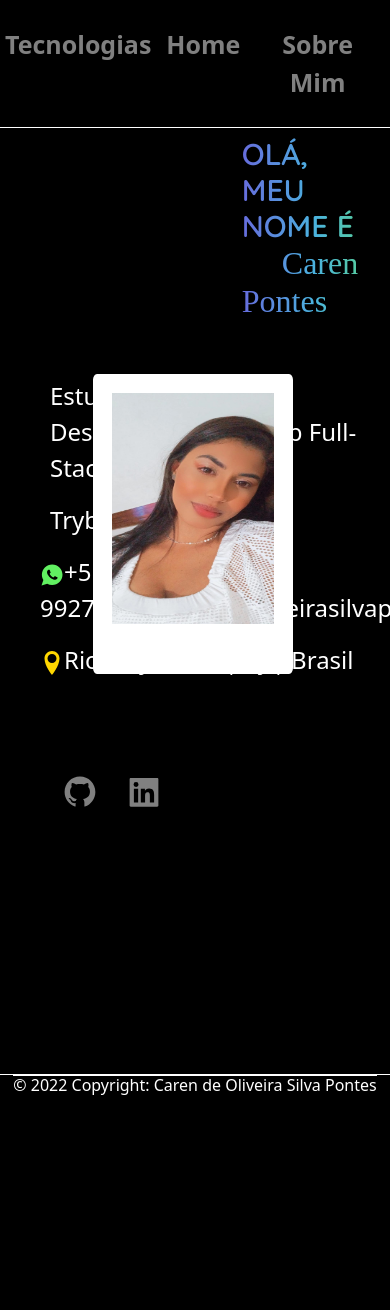
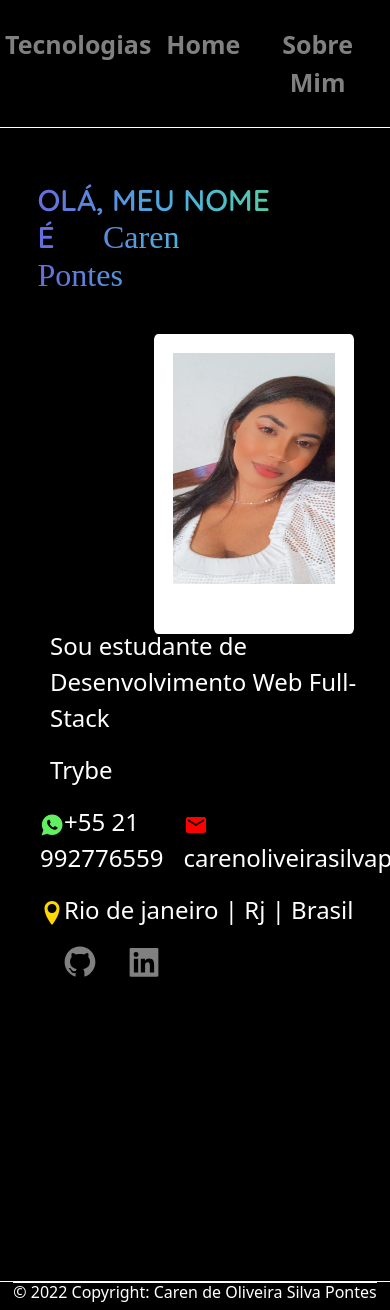
Before and after one commit to caren1994/Meu-Portifolio, a React (Create React App) app: page / in a window 390 px wide. Shown: the top 1310 px of the page. Before the commit the page ends 1103 px from the top, so only its background shows below. Built offline with nearby package versions, Linux system fonts and the light colour scheme; a web font is replaced by a local one.

Commit message:
responsivo celular

```diff
--- a/src/App.css
+++ b/src/App.css
@@ -8,7 +8,8 @@
   src: url('../Moontime/MoonTime\ Regular\ 400.otf');
 } */
 
-
+/* @media only screen and (max-device-width: 900px) { */
+  .div-header { width:100%; }
   .imagem{
     margin-top: 240px;
 
@@ -18,7 +19,7 @@ border-bottom: 50px solid white;
    border-radius: 2% 2%;
     width: 200px;
     height: 300px;
-  margin-left: 65%
+    margin-left: 60%
 
   }
 
@@ -77,7 +78,7 @@ border-bottom: 1px solid white;
   display: flex;
   flex-direction: row;
   align-items: center;
-margin-top:-290px;
+  margin-top:-550px;
 
   }
   .p-informacao{
@@ -91,7 +92,7 @@ margin-top:-290px;
 
   }
   .p-informacao-text{
-  margin-top: -250px!important;
+    margin-top: 250px!important;
     margin-left:50px;
     font-size:x-large;
   }
@@ -147,7 +148,7 @@ margin-top:-290px;
   }
   .color-tag{
     color: gray;
-  margin-top: -200px;
+    margin-top: 80px;
   }
   .color-tag:hover{
     color: white;
@@ -170,7 +171,7 @@ margin-top:-290px;
   .color-tag-2{
     margin-left:-40px;
     color:gray;
-  margin-top: -200px;
+    margin-top: 80px;
   }
 
 
@@ -428,100 +429,76 @@ h2{
     height: 70px;
     font-size:22px;
   }
-/* css responsivo pagina home */
-@media screen and (max-width: 375px), (max-height: 667px)  {
-  .inicio-frase{
-    margin-top: 100px;
 
-    margin-left:160px;
-  }
-  imagem{
+/*
+css responsivo pagina home */
+@media only screen and (max-width: 600px), (max-height: 700px)  {
+  .div-header { width:100%; }
 
-  border: 19px solid white;
-  border-bottom: 50px solid white;
-
-   border-radius: 2% 2%;
-    width: 100px;
-    height: 200px;
-    margin-left:10px;
-
-  }
-  .tudo{
-    display: flex;
-    flex-direction: row;
-    align-items: center;
-    margin-top:-650px;
-    margin-left: -460px;
-
-    }
   .information{
     margin-top: 500px;
   }
+  .p-informacao-text{
+    margin-top: 300px;
+    margin-left:50px;
+    font-size:x-large;
+  }
+  /* .tags-informacoes{
+margin-top: 200px;
+  } */
+  .tudo{
+    margin-top: -800px;
+    margin-left: -800px;
+  }
+  .imagem{
+    margin-bottom: 250px;
+  }
+
+  }
+  @media only screen and (max-width: 320px), (max-height:550px)  {
+    .div-header { width:100%; }
+    .inicio-frase{
+      margin-top: 150px;
+      margin-left: 120px;
+    }
+
+    .information{
+      margin-top: 650px;
+    }
+    .p-informacao-text{
+      margin-top: 200px;
+      margin-left:50px;
+      font-size:x-large;
+    }
+    /* .tags-informacoes{
+  margin-top: 200px;
+    } */
+    .tudo{
+      margin-top: -950px;
+      margin-left: -300px;
+    }
+    .imagem{
+      margin-bottom: 350px;
+    }
     .footer-2{
 
-      border-top: 1px solid white;
-      display: flex;
-      flex-direction: row;
-      justify-content: center;
-      margin-top: 100px ;
-
+/* margin-top: 200px */
     }
-
-    .icones{
-      display: flex;
-      flex-direction: row;
-
+    .p-email{
+    font-size: 18px;
     }
 
 
 
 
     }
-/* css responsivo pagina home */
-@media screen and (max-width: 768px), (max-height: 1024px)  {
+    @media only screen and (max-width: 425px), (max-height:500px)  {
+      .tudo{
+        margin-top: -850px;
+        margin-left: -200px;
+      }
       .inicio-frase{
-    margin-top: 100px;
-
-    margin-left:300px;
+        margin-top: 110px;
+        margin-left: 155px;
       }
-  imagem{
-
-  border: 19px solid white;
-  border-bottom: 50px solid white;
-
-   border-radius: 2% 2%;
-    width: 100px;
-    height: 200px;
-    margin-left:10px;
-
     }
-  .tudo{
-    display: flex;
-    flex-direction: row;
-    align-items: center;
-    margin-top:-560px;
-    margin-left: -460px;
-
-    }
-    .information{
-      margin-top: 500px;
-    }
-    .footer-2{
-
-      border-top: 1px solid white;
-      display: flex;
-      flex-direction: row;
-      justify-content: center;
-      margin-top: 100px ;
-
-    }
-
-    .icones{
-      display: flex;
-      flex-direction: row;
-      margin-top: 300px;
-
-    }
-
-
-}
--- a/src/components/Home.jsx
+++ b/src/components/Home.jsx
@@ -22,7 +22,7 @@ render(){
              < h3 className="inicio-frase">OLÁ, MEU NOME É <span className="p-informacao-nome">Caren Pontes</span></h3>
             <div className="information">
 
-             <p className="p-informacao-text">Estudante de Desenvolvimento Web Full-Stack</p>
+             <p className="p-informacao-text"> Sou estudante de Desenvolvimento Web Full-Stack</p>
              <p className="p-informacao">Trybe</p>
              </div>
 
```
Lines whose indentation alone changed are shown as unchanged.
